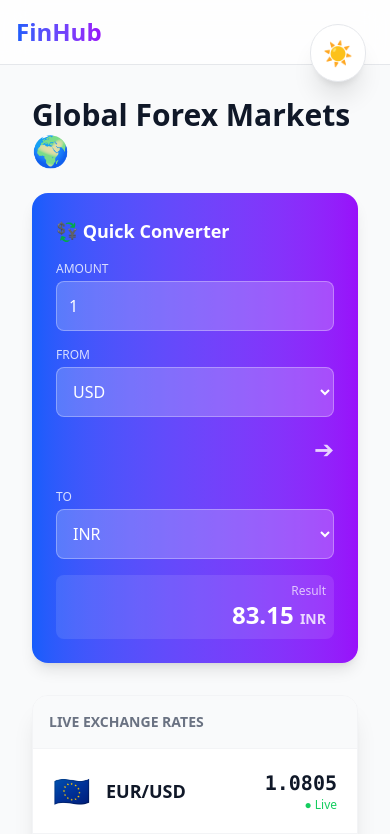
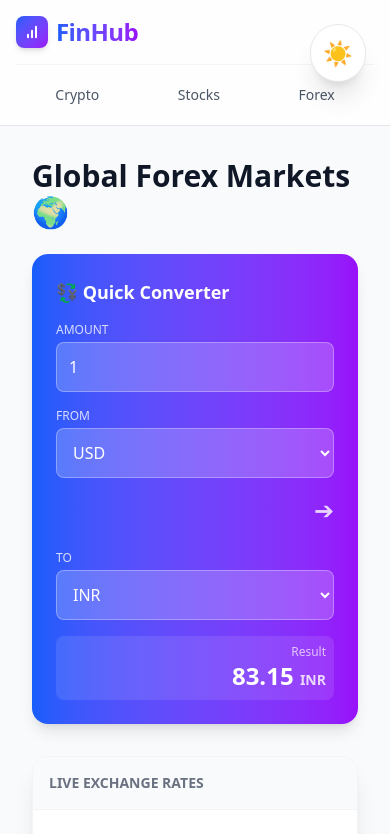
Before and after one commit to prerana1621/crypto-dashboard, a Next.js app: page /forex in a window 390 px wide. Shown: the top 834 px of the page. Built offline with nearby package versions, Linux system fonts and the light colour scheme.

Commit message:
1st commit

```diff
--- a/src/app/layout.js
+++ b/src/app/layout.js
@@ -9,7 +9,6 @@ export default function RootLayout({ children }) {
   // 1. Check Theme on Load
   useEffect(() => {
     const savedTheme = localStorage.getItem('theme');
-    // Default to dark mode if saved or if system is dark
     if (savedTheme === 'dark' || (!savedTheme && window.matchMedia('(prefers-color-scheme: dark)').matches)) {
       setDarkMode(true);
       document.documentElement.classList.add('dark');
@@ -36,7 +35,7 @@ export default function RootLayout({ children }) {
     <html lang="en">
       <body className="bg-gray-50 dark:bg-gray-900 text-gray-900 dark:text-gray-100 transition-colors duration-300 min-h-screen">
 
-        {/* GLOBAL FLOATING THEME BUTTON (Visible on ALL pages) */}
+        {/* GLOBAL FLOATING THEME BUTTON */}
         <button
           onClick={toggleTheme}
           className="fixed top-6 right-6 p-3 rounded-full bg-white dark:bg-gray-800 shadow-xl border border-gray-200 dark:border-gray-700 hover:scale-110 transition z-[100] text-2xl"
@@ -49,17 +48,46 @@ export default function RootLayout({ children }) {
         <nav className="sticky top-0 z-40 bg-white/80 dark:bg-gray-900/80 backdrop-blur-md border-b border-gray-200 dark:border-gray-800">
           <div className="max-w-6xl mx-auto px-4">
             <div className="flex justify-between items-center h-16">
-              {/* Logo */}
-              <Link href="/" className="text-2xl font-black bg-clip-text text-transparent bg-gradient-to-r from-blue-600 to-purple-600 cursor-pointer">
-                FinHub
-              </Link>
+
+              {/* BRANDING (Attractive & Not Clickable) */}
+              <div className="flex items-center gap-2 select-none cursor-default">
+                {/* The Logo Icon */}
+                <div className="w-8 h-8 rounded-lg bg-gradient-to-br from-blue-600 to-purple-600 flex items-center justify-center shadow-md">
+                   {/* Simple "Chart" Graphic in White */}
+                   <svg width="16" height="16" viewBox="0 0 24 24" fill="none" stroke="white" strokeWidth="3" strokeLinecap="round" strokeLinejoin="round">
+                     <path d="M12 20V10" />
+                     <path d="M18 20V4" />
+                     <path d="M6 20v-4" />
+                   </svg>
+                </div>
+                {/* The Text */}
+                <span className="text-2xl font-black bg-clip-text text-transparent bg-gradient-to-r from-blue-600 to-purple-600 tracking-tight">
+                  FinHub
+                </span>
+              </div>
 
               {/* Centered Links */}
               <div className="hidden md:flex space-x-8 mr-12">
-                <Link href="/" className="font-medium hover:text-blue-500 transition py-1">Crypto ₿</Link>
-                <Link href="/stocks" className="font-medium hover:text-blue-500 transition py-1">Stocks 📈</Link>
-                <Link href="/forex" className="font-medium hover:text-blue-500 transition py-1">Forex 🌍</Link>
+                <Link href="/" className="font-medium hover:text-blue-500 transition py-1 relative group">
+                  Crypto ₿
+                  <span className="absolute bottom-0 left-0 w-0 h-0.5 bg-blue-500 transition-all group-hover:w-full"></span>
+                </Link>
+                <Link href="/stocks" className="font-medium hover:text-blue-500 transition py-1 relative group">
+                  Stocks 📈
+                  <span className="absolute bottom-0 left-0 w-0 h-0.5 bg-blue-500 transition-all group-hover:w-full"></span>
+                </Link>
+                <Link href="/forex" className="font-medium hover:text-blue-500 transition py-1 relative group">
+                  Forex 🌍
+                  <span className="absolute bottom-0 left-0 w-0 h-0.5 bg-blue-500 transition-all group-hover:w-full"></span>
+                </Link>
               </div>
+            </div>
+
+            {/* Mobile Menu (Bottom Row) */}
+            <div className="md:hidden flex justify-around py-3 border-t border-gray-100 dark:border-gray-800 text-sm font-medium">
+                <Link href="/" className="p-2 text-gray-600 dark:text-gray-300">Crypto</Link>
+                <Link href="/stocks" className="p-2 text-gray-600 dark:text-gray-300">Stocks</Link>
+                <Link href="/forex" className="p-2 text-gray-600 dark:text-gray-300">Forex</Link>
             </div>
           </div>
         </nav>
```
